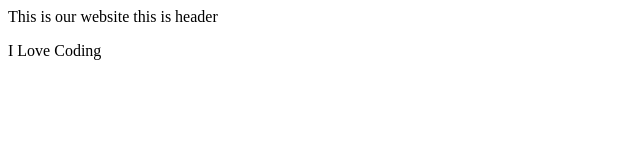
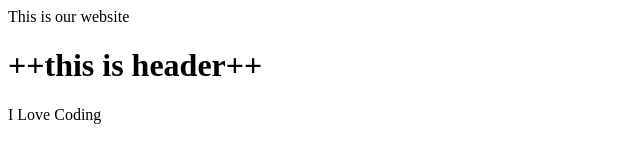
Before and after one commit to shoonya007/demo, a plain HTML site: page index.html in a window 1280 px wide. Shown: the whole page, without its empty margins (0-640 px from the left). Drawn offline with Linux system fonts and the light colour scheme.

Commit message:
added ++ to index.html

```diff
--- a/index.html
+++ b/index.html
@@ -1,5 +1,5 @@
 <html>
 </title>This is our website</title>
-<h>this is header</h>
+<h1> ++this is header++ </h1>
 <p> I Love Coding </p>
 </html>
```
